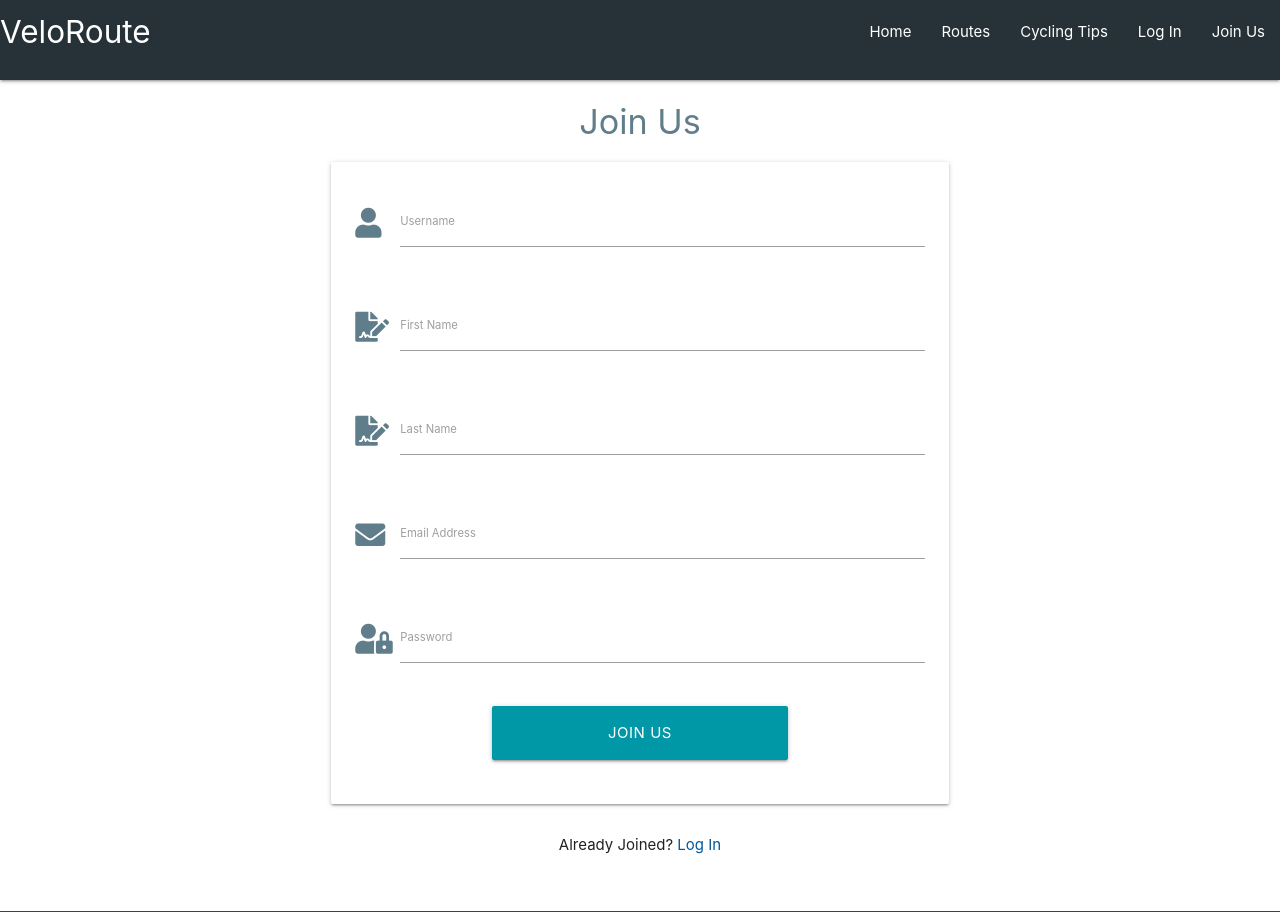
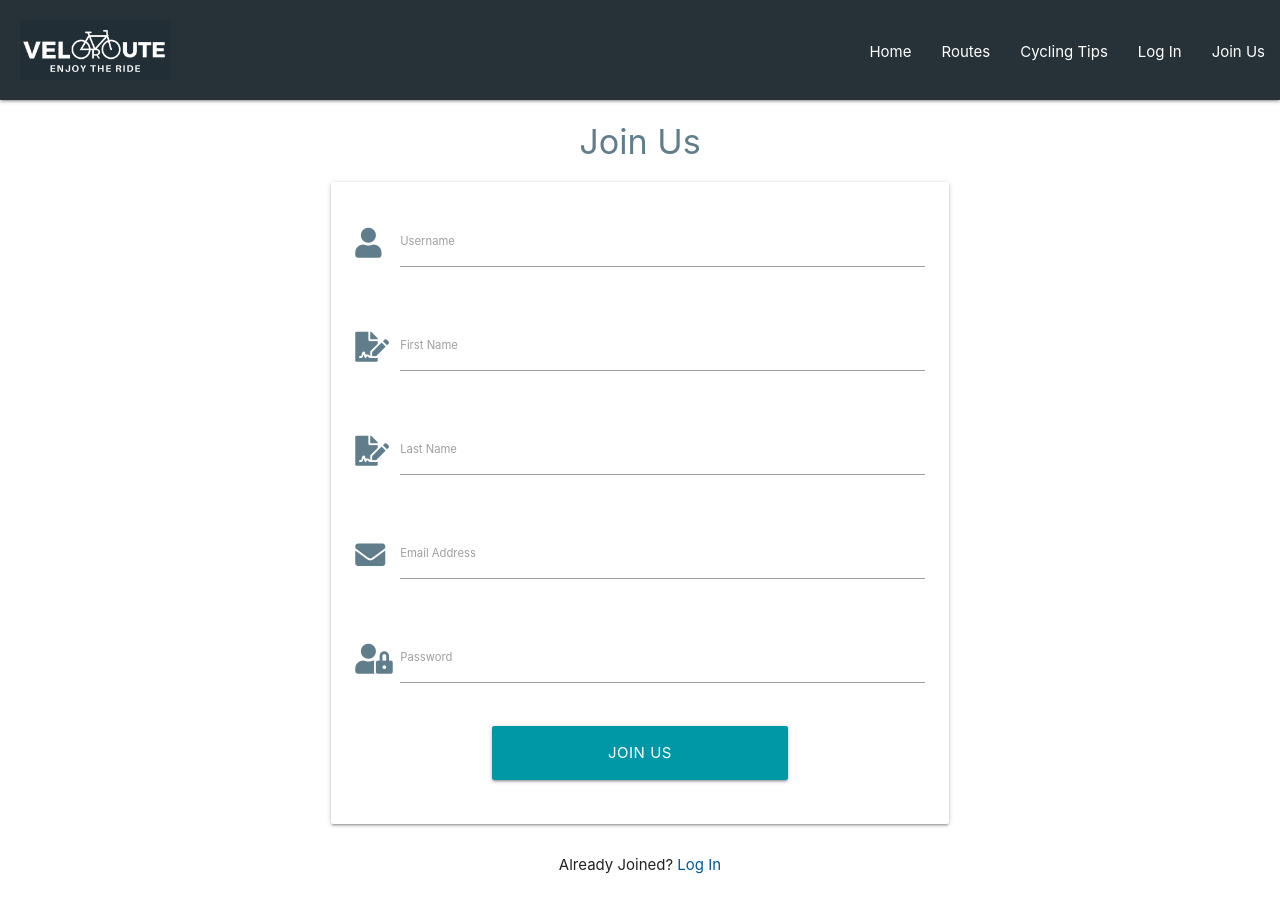
Before and after one commit to Matty-El/velo-route, a Flask app: page /join_us in a window 1280 px wide. Shown: the top 912 px of the page. Run offline with Flask 2, Linux system fonts and the light colour scheme; some libraries are stand-ins or nearby versions.

Commit message:
Link CTA button to join us page and updated join us form validation

```diff
--- a/static/css/style.css
+++ b/static/css/style.css
@@ -67,11 +67,20 @@ main {
 /*------------------------------------- navbar */
 
 nav.nav-extended .nav-wrapper {
-    min-height: 80px;
+    min-height: 100px;
+    padding-left: 20px;
 }
 
-nav .brand-logo {
+nav .sidenav-trigger i {
+    margin-top: 20px;
+}
 
+.navbar-li {
+    padding-top: 20px;
+}
+
+#logo {
+    margin-top: 20px;
 }
 
 /*------------------------------------- homepage */
--- a/templates/base.html
+++ b/templates/base.html
@@ -21,31 +21,31 @@
   <!-- main navigation menu -->
   <nav class="nav-extended blue-grey darken-4 grey-text text-lighten-5 active">
     <div class="nav-wrapper">
-      <a href="#!" class="brand-logo">VeloRoute</a>
-      <a href="#" data-target="mobile-demo" class="sidenav-trigger right"><i class="fas fa-bars"></i></a>
+      <img href="{{ url_for('index') }}" class="brand-logo" id="logo" src="{{ url_for('static', filename='images/veloroute_logo_crop.png') }}" height="60" width="150" alt="VeloRoute Logo"></img>
+      <a href="#" data-target="mobile-nav" class="sidenav-trigger right"><i class="fas fa-bars"></i></a>
       <ul class="right hide-on-med-and-down">
-        <li><a href="{{ url_for('index') }}">Home</a></li>
-        <li><a href="{{ url_for('get_routes') }}">Routes</a></li>
-        <li><a href="{{ url_for('get_cycling_tips') }}">Cycling Tips</a></li>
+        <li class="navbar-li"><a href="{{ url_for('index') }}">Home</a></li>
+        <li class="navbar-li"><a href="{{ url_for('get_routes') }}">Routes</a></li>
+        <li class="navbar-li"><a href="{{ url_for('get_cycling_tips') }}">Cycling Tips</a></li>
         {% if session.user %}
-        <li><a href="{{ url_for('profile', username=session['user']) }}">Profile</a></li>
-        <li><a href="{{ url_for('add_route') }}">Add Route</a></li>
+        <li class="navbar-li"><a href="{{ url_for('profile', username=session['user']) }}">Profile</a></li>
+        <li class="navbar-li"><a href="{{ url_for('add_route') }}">Add Route</a></li>
         {% if session.user|lower == "admin"|lower %}
-        <li><a href="{{ url_for('add_cycling_tip') }}">Add Cycling Tip</a></li>
-        <li><a href="{{ url_for('get_categories') }}">Categories</a></li>
+        <li class="navbar-li"><a href="{{ url_for('add_cycling_tip') }}">Add Cycling Tip</a></li>
+        <li class="navbar-li"><a href="{{ url_for('get_categories') }}">Categories</a></li>
         {% endif %}
-        <li><a href="{{ url_for('logout') }}">Log Out</a></li>
+        <li class="navbar-li"><a href="{{ url_for('logout') }}">Log Out</a></li>
         {% else %}
-        <li><a href="{{ url_for('login') }}">Log In</a></li>
-        <li><a href="{{ url_for('join_us') }}">Join Us</a></li>
+        <li class="navbar-li"><a href="{{ url_for('login') }}">Log In</a></li>
+        <li class="navbar-li"><a href="{{ url_for('join_us') }}">Join Us</a></li>
         {% endif %}
       </ul>
     </div>
   </nav>
   <!-- mobile collabsible side navigation menu -->
-  <ul class="sidenav right" id="mobile-demo">
+  <ul class="sidenav right" id="mobile-nav">
     <li>
-      <h4 class="center-align blue-grey-text text-darken-4">VeloRoute</h4>
+      <img class="center-align blue-grey-text text-darken-4" height="60" width="150" src="{{ url_for('static', filename='images/veloroute_logo_crop.png') }}"></img>
     </li>
     <li><a href="{{ url_for('index') }}">Home</a></li>
     <li><a href="{{ url_for('get_routes') }}">Routes</a></li>
--- a/templates/index.html
+++ b/templates/index.html
@@ -17,9 +17,8 @@
                 Road, gravel, trail or commute?<br><br>Want to try a new route but stuck for ideas?<br><br>Our members submit their favourite cycling routes so you can find the best cycling routes wherever you are in the world.
             </h5>
             <div class="row" id="join-us-button">
-                <button href="{{ url_for('join_us') }}" class="col s6 offset-s3 btn-large orange darken-2">
-                    Join Us</i>
-                </button>
+                <a href="{{ url_for('join_us') }}" class="col s6 offset-s3 btn-large orange darken-2">Join Us
+                </a>
             </div>
         </div>
     </div>
--- a/templates/join_us.html
+++ b/templates/join_us.html
@@ -8,7 +8,7 @@
         <div class="card-panel">
             <!-- username -->
             <div class="row">
-                <div class="input-field col s12">
+                <div class="input-field col s12 tooltipped" data-position="bottom" data-tooltip="Please enter a username 5 to 15 characters, numbers and letters only">
                     <i class="fas fa-user prefix blue-grey-text darken-5"></i>
                     <input id="username" name="username" type="text" minlength="5" maxlength="15"
                         pattern="^[a-zA-Z0-9]{5,15}$" class="validate" required>
@@ -19,7 +19,7 @@
             <div class="row">
                 <div class="input-field col s12">
                     <i class="fas fa-file-signature prefix blue-grey-text darken-5"></i>
-                    <input id="first_name" name="first_name" type="text" minlength="2" class="validate" required>
+                    <input id="first_name" name="first_name" type="text" minlength="2" pattern="^[a-zA-Z]" class="validate" required>
                     <label for="first_name">First Name</label>
                 </div>
             </div>
@@ -27,7 +27,7 @@
             <div class="row">
                 <div class="input-field col s12">
                     <i class="fas fa-file-signature prefix blue-grey-text darken-5"></i>
-                    <input id="last_name" name="last_name" type="text" minlength="2" class="validate" required>
+                    <input id="last_name" name="last_name" type="text" minlength="2" pattern="^[a-zA-Z]" class="validate" required>
                     <label for="last_name">Last Name</label>
                 </div>
             </div>
```
Also changed, not shown: static/images/veloroute_logo_crop.png (added).
